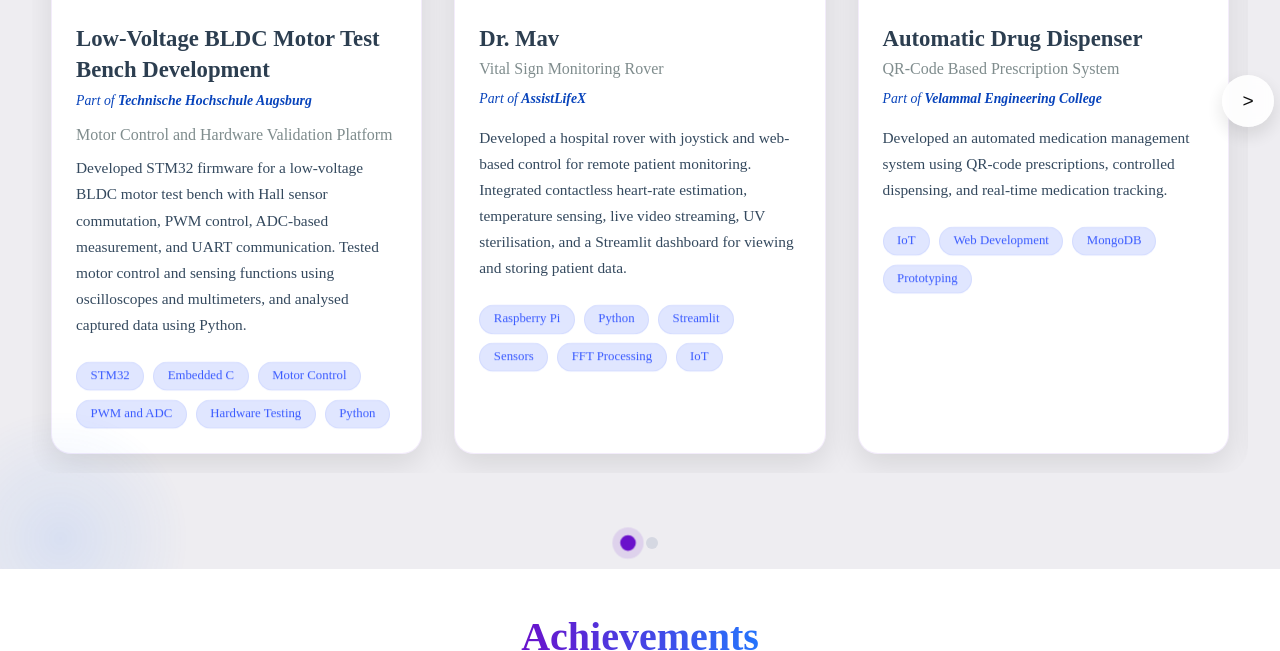
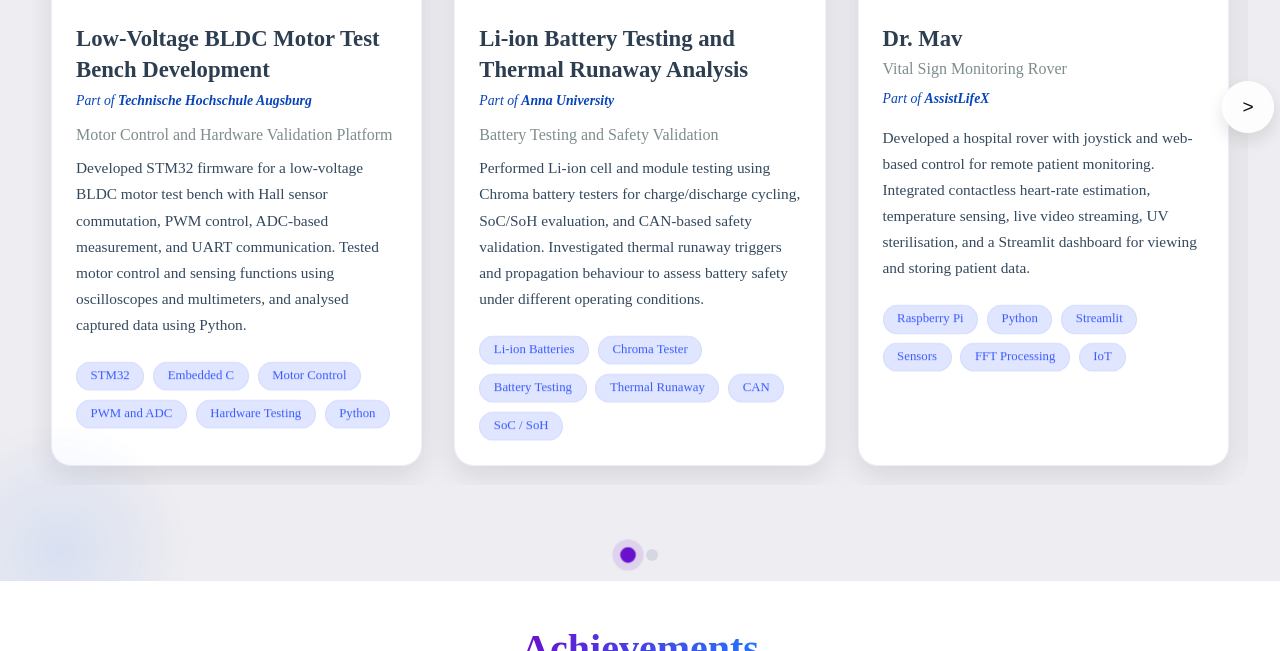
Before and after one commit to Vijayardhan/Portfolio_Vijay_Ardhanari, a Flask app: page / in a window 1280 px wide. Shown: the part 5849-6500 px from the top of the page. Run offline with Flask 3, Linux system fonts and the light colour scheme; some libraries are stand-ins or nearby versions.

Commit message:
project 2 added

```diff
--- a/templates/projects.html
+++ b/templates/projects.html
@@ -50,6 +50,45 @@
                         </div>
                     </div>
                 </div>
+
+                                <!-- Li-ion Battery Testing -->
+                <div class="project-card">
+                    <div class="project-image">
+                        <img
+                            src="https://img.icons8.com/fluency/512/battery.png"
+                            alt="Li-ion Battery Testing and Thermal Runaway Analysis"
+                        >
+                        <div class="project-dates">May 2024 - Dec 2024</div>
+                    </div>
+
+                    <div class="project-content">
+                        <h3 class="project-title">
+                            Li-ion Battery Testing and Thermal Runaway Analysis
+                        </h3>
+
+                        <h5 class="project-affiliation">
+                            Part of <strong>Anna University</strong>
+                        </h5>
+
+                        <h4 class="project-subtitle">
+                            Battery Testing and Safety Validation
+                        </h4>
+
+                        <p class="project-description">
+                            Performed Li-ion cell and module testing using Chroma battery testers for charge/discharge cycling, SoC/SoH evaluation, and CAN-based safety validation. Investigated thermal runaway triggers and propagation behaviour to assess battery safety under different operating conditions.
+                        </p>
+
+                        <div class="tech-stack">
+                            <span class="tech-item">Li-ion Batteries</span>
+                            <span class="tech-item">Chroma Tester</span>
+                            <span class="tech-item">Battery Testing</span>
+                            <span class="tech-item">Thermal Runaway</span>
+                            <span class="tech-item">CAN</span>
+                            <span class="tech-item">SoC / SoH</span>
+                        </div>
+                    </div>
+                </div>
+
 
                 <!-- Dr. Mav -->
                 <div class="project-card">
```
